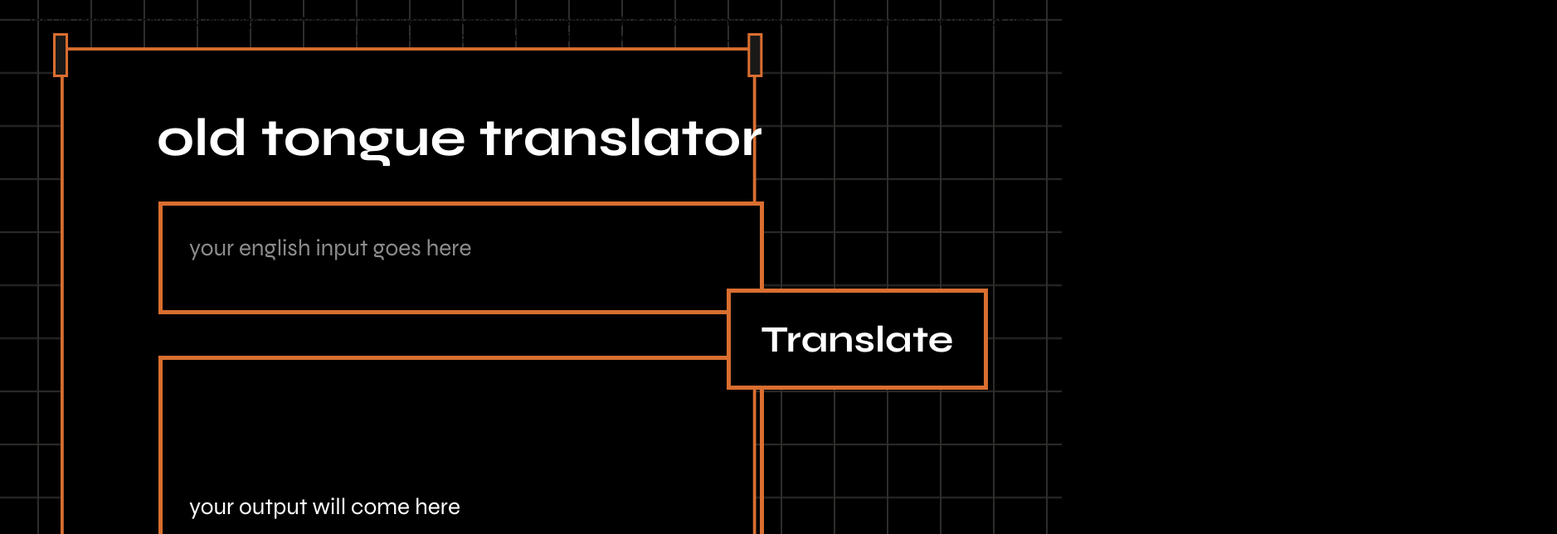
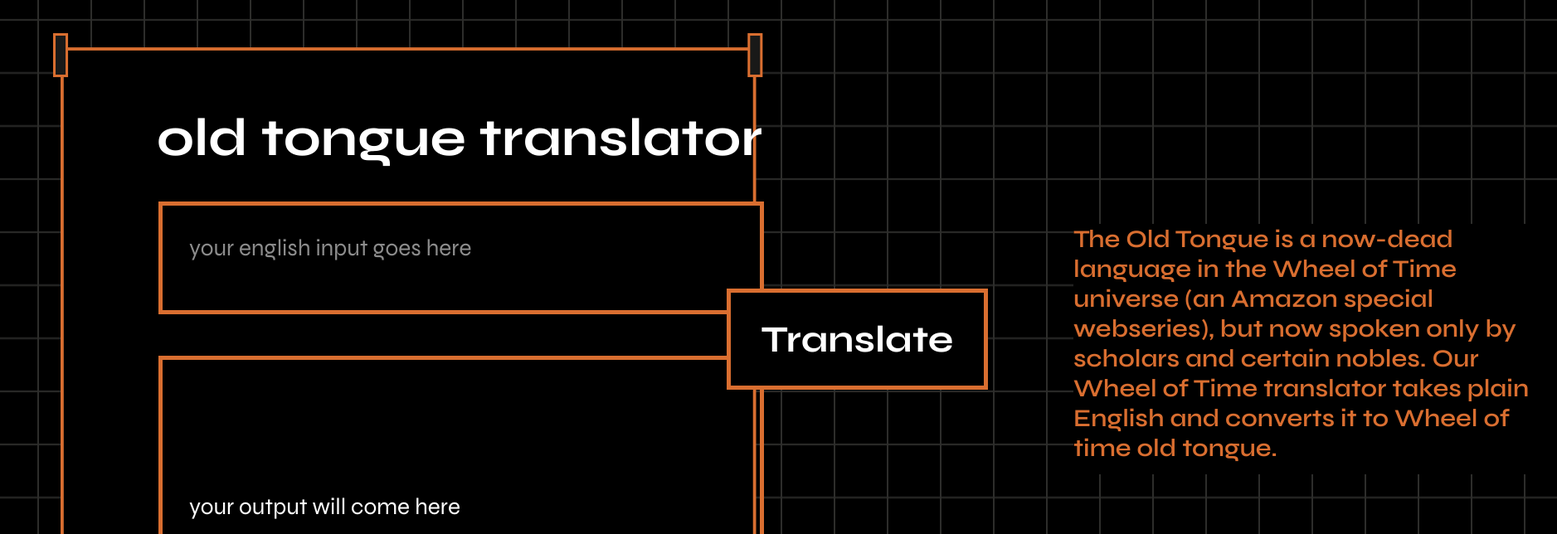
Before and after one commit to DebasishSahoo10/old-tongue-translator, a React (Vite) app: page / in a window 1280 px wide. Shown: the top 644 px of the page at 83% size, 1877 px wide, since content can reach past the window. Built offline with nearby package versions, Linux system fonts and the light colour scheme.

Commit message:
styel : added description box

```diff
--- a/src/App.css
+++ b/src/App.css
@@ -87,3 +87,19 @@ button {
   background: #000000;
   border: 5px solid #D96E30;
 }
+
+p {
+  position: absolute;
+  width: 583px;
+  height: 302px;
+  left: 1294px;
+  top: 240px;
+  background-color: black;
+  font-family: 'Syne';
+  font-style: normal;
+  font-weight: 600;
+  font-size: 30px;
+  line-height: 36px;
+  text-align: left;
+  color: #D96E30;
+}
```
Also changed, not shown: public/emoji.svg (added).
